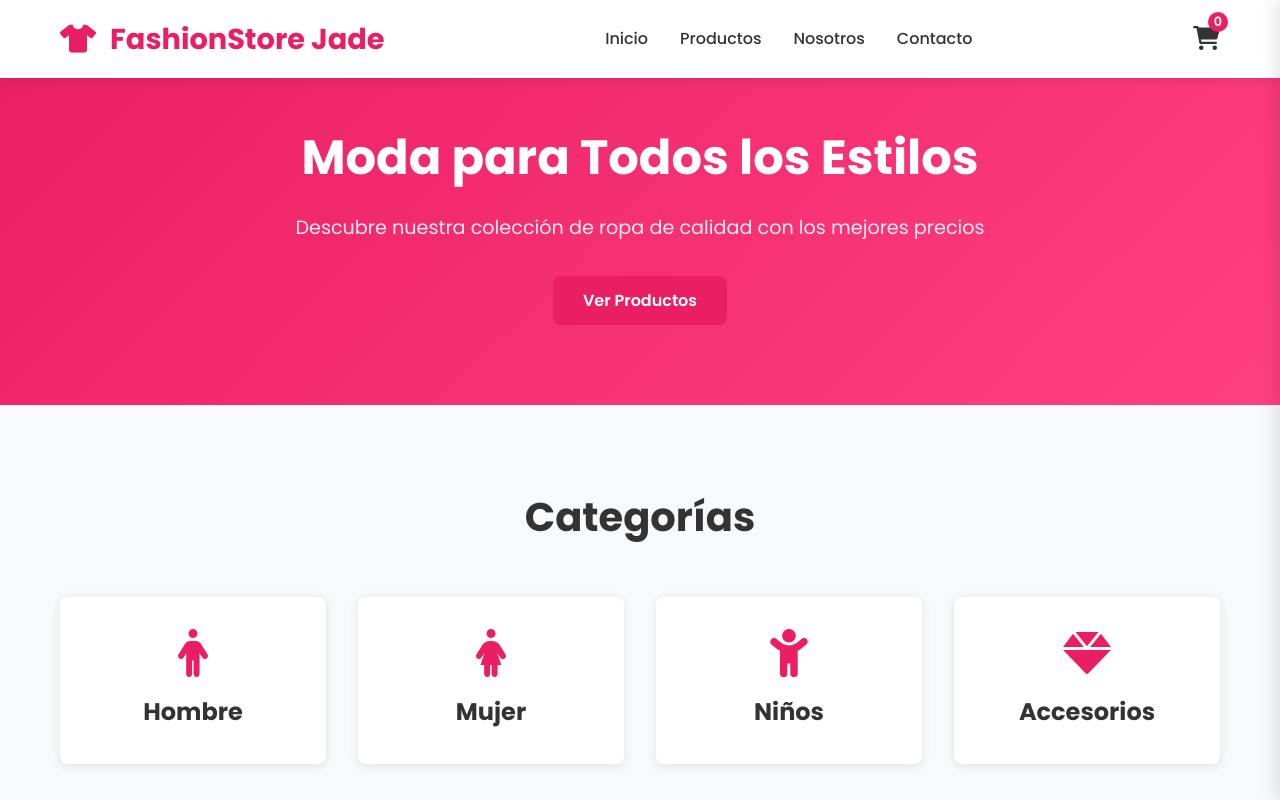
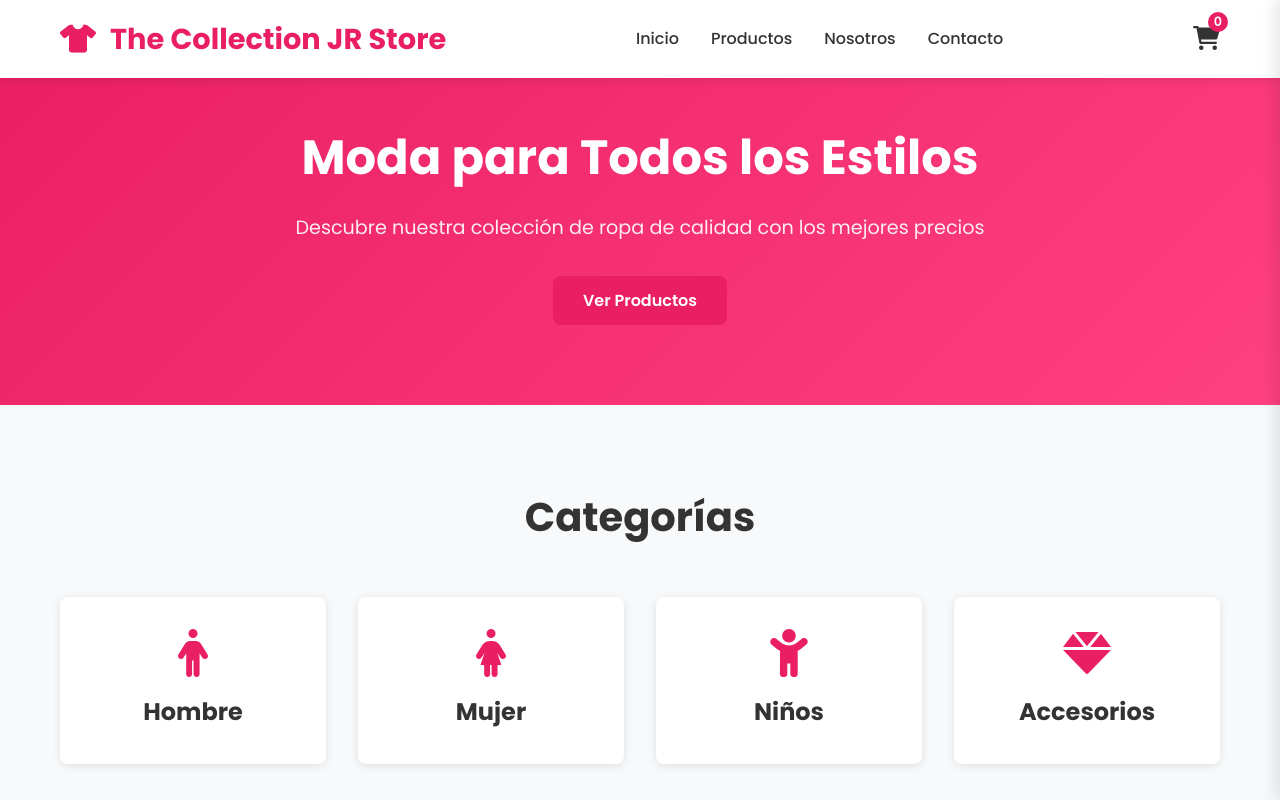
Before and after one commit to Jademontielg1505/store-test, a plain HTML site: page index.html in a window 1280 px wide. Shown: the top 800 px of the page. Drawn offline with Linux system fonts and the light colour scheme.

Commit message:
Update store name in index.html

```diff
--- a/index.html
+++ b/index.html
@@ -3,7 +3,7 @@
 <head>
     <meta charset="UTF-8">
     <meta name="viewport" content="width=device-width, initial-scale=1.0">
-    <title>FashionStore - Tienda de Ropa Online</title>
+    <title>The Collection Store - Tienda de Ropa Online</title>
     <link rel="stylesheet" href="styles.css">
     <link href="https://cdnjs.cloudflare.com/ajax/libs/font-awesome/6.0.0/css/all.min.css" rel="stylesheet">
     <link href="https://fonts.googleapis.com/css2?family=Poppins:wght@300;400;500;600;700&display=swap" rel="stylesheet">
@@ -13,7 +13,7 @@
     <header class="header">
         <div class="container">
             <div class="nav-brand">
-                <h1><i class="fas fa-tshirt"></i> FashionStore Jade</h1>
+                <h1><i class="fas fa-tshirt"></i> The Collection JR Store</h1>
             </div>
             <nav class="nav-menu">
                 <ul>
```
